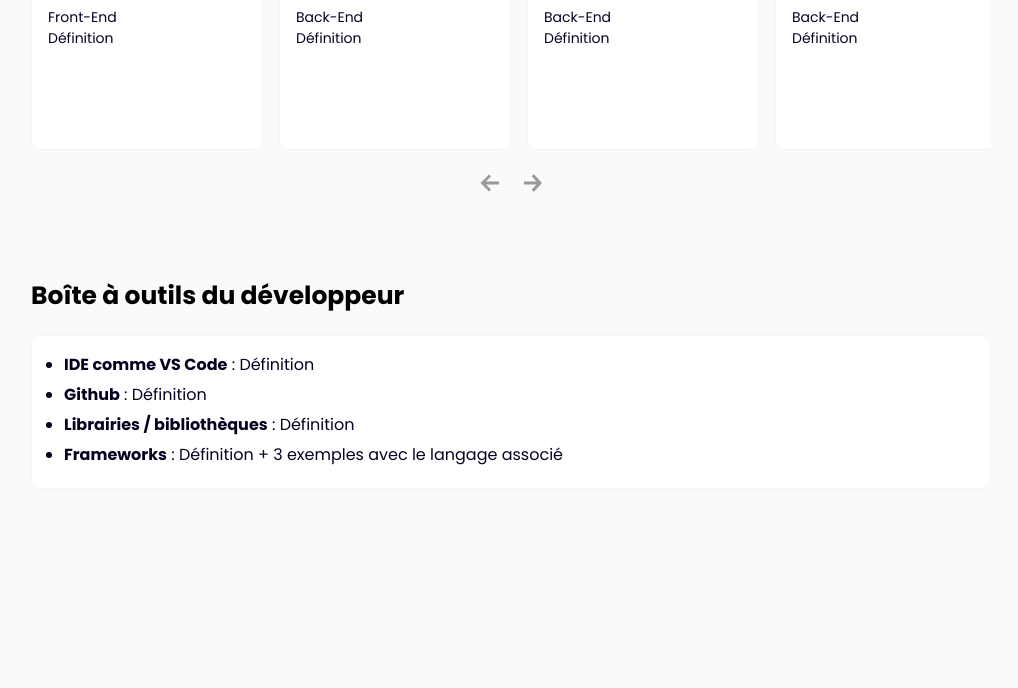
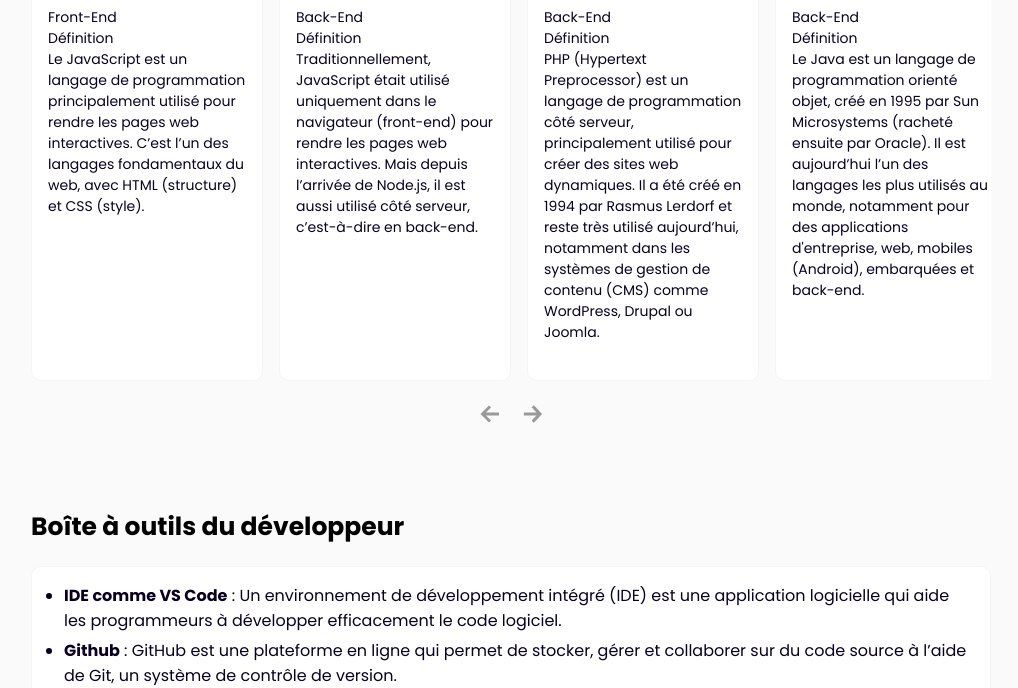
Before and after one commit to oct2025/projet1, a plain HTML site: page index.html in a window 1280 px wide. Shown: the part 1356-2044 px from the top of the page, without its empty margins (129-1147 px from the left). Before the commit the page ends 1893 px from the top, so only its background shows below. Drawn offline with Linux system fonts and the light colour scheme; files whose address does not match are found by name.

Commit message:
ajout de def

```diff
--- a/index.html
+++ b/index.html
@@ -31,7 +31,7 @@
     </section>
 
     <section id="concepts">
-        <h2>Concepts cléss</h2>
+        <h2>Concepts clés</h2>
         <div class="flex">
             <article class="card">
                 <h3>Partie 1 - Découvrez le web et ses origines</h3>
@@ -135,23 +135,28 @@
                 <h3>Partie 4 - Identifiez les métiers du web</h3>
                 <div class="dropdown">
                     <h4>Développeurs</h4>
-                    <p>Définition</p> <!-- Renseignez la définition -->
+                    <p>Comme son nom l’indique, le développeur web conçoit et développe les sites,
+                    plateformes et applications que l’on retrouve sur Internet.</p>
                 </div>
                 <div class="dropdown">
                     <h4>Product Managers et chefs de projets</h4>
-                    <p>Définition</p> <!-- Renseignez la définition -->
+                    <p>Le Product Manager (PM) a une fonction stratégique : il organise le cycle de vie complet de son produit, de sa conception à sa mise sur le marché et au suivi de son utilisation. Il travaille donc sur un
+                    planning au temps long et mène les différentes étapes de développement.</p>
                 </div>
                 <div class="dropdown">
                     <h4>Designers</h4>
-                    <p>Définition</p> <!-- Renseignez la définition -->
+                    <p>À la fois artiste et informaticien, le webdesigner est capable de réaliser une interface web ergonomique
+                    et un design adapté au contenu d'un site Internet donné. </p>
                 </div>
                 <div class="dropdown">
                     <h4>Testeurs</h4>
-                    <p>Définition</p> <!-- Renseignez la définition -->
+                    <p>La Quality Assurance (QA) ou Assurance Qualité est un ensemble de processus et de pratiques utilisés pour garantir la qualité d’un produit ou d’un service. Elle vise à s’assurer que les normes de qualité sont respectées tout au long du cycle de vie du produit,
+                    depuis sa conception jusqu’à sa livraison aux clients.</p>
                 </div>
                 <div class="dropdown">
                     <h4>Techniciens informatique</h4>
-                    <p>Définition</p> <!-- Renseignez la définition -->
+                    <p>Polyvalent, le technicien de maintenance en informatique est capable de faire face à de nombreux problèmes.
+                    Et ce, avec le plus de rapidité et d'efficacité possible.</p>
                 </div>
             </article>
         </div>
@@ -178,7 +183,8 @@
                     </div>
                     <div class="language-content">
                         <p>Front-End</p>
-                        <p>Définition</p> <!-- Renseignez la définition -->
+                        <p>Définition</p> CSS (Cascading Style Sheets, ou en français, feuilles de style en cascade) est un langage qui permet de définir l’apparence de nos éléments HTML. Les web designers utilisent
+                        le langage CSS pour réaliser le design d’un site.
                     </div>
                 </article>
                 <article class="card">
@@ -188,7 +194,8 @@
                     </div>
                     <div class="language-content">
                         <p>Front-End</p>
-                        <p>Définition</p> <!-- Renseignez la définition -->
+                        <p>Définition</p> Le JavaScript est un langage de programmation principalement utilisé pour rendre les pages web interactives. C’est l’un des langages fondamentaux du web,
+                        avec HTML (structure) et CSS (style).
                     </div>
                 </article>
                 <article class="card">
@@ -198,7 +205,8 @@
                     </div>
                     <div class="language-content">
                         <p>Back-End</p>
-                        <p>Définition</p> <!-- Renseignez la définition -->
+                        <p>Définition</p> Traditionnellement, JavaScript était utilisé uniquement dans le navigateur (front-end) pour rendre les pages web interactives.
+Mais depuis l’arrivée de Node.js, il est aussi utilisé côté serveur, c’est-à-dire en back-end.
                     </div>
                 </article>
                 <article class="card">
@@ -208,7 +216,8 @@
                     </div>
                     <div class="language-content">
                         <p>Back-End</p>
-                        <p>Définition</p> <!-- Renseignez la définition -->
+                        <p>Définition</p> PHP (Hypertext Preprocessor) est un langage de programmation côté serveur, principalement utilisé pour créer des sites web dynamiques. Il a été créé en 1994 par Rasmus Lerdorf et reste très utilisé aujourd’hui, notamment dans les systèmes de gestion de contenu (CMS)
+                        comme WordPress, Drupal ou Joomla.
                     </div>
                 </article>
                 <article class="card">
@@ -218,7 +227,8 @@
                     </div>
                     <div class="language-content">
                         <p>Back-End</p>
-                        <p>Définition</p> <!-- Renseignez la définition -->
+                        <p>Définition</p> Le Java est un langage de programmation orienté objet, créé en 1995 par Sun Microsystems (racheté ensuite par Oracle). Il est aujourd’hui l’un des langages les plus utilisés au monde, notamment pour des applications d'entreprise, web,
+                        mobiles (Android), embarquées et back-end.
                     </div>
                 </article>
                 <article class="card">
@@ -228,7 +238,7 @@
                     </div>
                     <div class="language-content">
                         <p>Back-End</p>
-                        <p>Définition</p> <!-- Renseignez la définition -->
+                        <p>Définition</p> Python est un langage de programmation de haut niveau, facile à lire et à écrire, utilisé pour créer des applications web, des scripts, des programmes scientifiques, des outils d’automatisation, de l’intelligence artificielle, et bien plus encore.Il a été créé par Guido van Rossum dans les années 1990, et est aujourd’hui l’un des langages les plus populaires au monde.
                     </div>
                 </article>
                 <article class="card">
@@ -238,7 +248,8 @@
                     </div>
                     <div class="language-content">
                         <p>Back-End</p>
-                        <p>Définition</p> <!-- Renseignez la définition -->
+                        <p>Définition</p> Le C# (prononcé "C sharp") est un langage de programmation moderne, orienté objet,
+                        développé par Microsoft au début des années 2000.
                     </div>
                 </article>
                 <article class="card">
@@ -248,7 +259,8 @@
                     </div>
                     <div class="language-content">
                         <p>Bases de données</p>
-                        <p>Définition</p> <!-- Renseignez la définition -->
+                        <p>Définition</p> Une base de données est un système organisé de stockage d’informations, qui permet de conserver, retrouver, modifier et supprimer des
+                         données de manière structurée et efficace.
                     </div>
                 </article>
             </div>
@@ -262,10 +274,12 @@
     <section id="tools">
         <h2>Boîte à outils du développeur</h2>
         <ul class="card">
-            <li><strong>IDE comme VS Code</strong> : Définition <!-- Renseignez la définition --></li>
-            <li><strong>Github</strong> : Définition <!-- Renseignez la définition --></li>
-            <li><strong>Librairies / bibliothèques</strong> : Définition <!-- Renseignez la définition --></li>
-            <li><strong>Frameworks</strong> : Définition + 3  exemples avec le langage associé <!-- Renseignez la définition --></li>
+            <li><strong>IDE comme VS Code</strong> : Un environnement de développement intégré (IDE) est une application logicielle qui aide les programmeurs à développer efficacement le code logiciel. <!-- Renseignez la définition --></li>
+            <li><strong>Github</strong> : GitHub est une plateforme en ligne qui permet de stocker, gérer et collaborer sur du code source à l’aide de Git, un système de contrôle de version. <!-- Renseignez la définition --></li>
+            <li><strong>Librairies / bibliothèques</strong> : Les bibliothèques informatiques, également appelées librairies, sont des éléments particulièrement utiles aux développeurs. Elles permettent
+                de simplifier et de rationaliser la programmation <!-- Renseignez la définition --></li>
+            <li><strong>Frameworks</strong> : En génie logiciel et en programmation, un framework est un ensemble de composants logiciels réutilisables qui permettent de développer de nouvelles applications plus efficacement. La réutilisation du développement et de la recherche existants est un principe
+                essentiel dans tous les domaines de l'ingénierie. <!-- Renseignez la définition --></li>
         </ul>
     </section>
 
```
Also changed, not shown: img/avatar.png (renamed from avatar.png), img/c.png (renamed from c.png), img/cours.png (renamed from cours.png), img/css.png (renamed from css.png), img/html.png (renamed from html.png), img/java.png (renamed from java.png), img/js.png (renamed from js.png), img/left.png (renamed from left.png), img/liens.txt (renamed from liens.txt), img/php.png (renamed from php.png), img/python.png (renamed from python.png), img/right.png (renamed from right.png), img/sql.png (renamed from sql.png).
